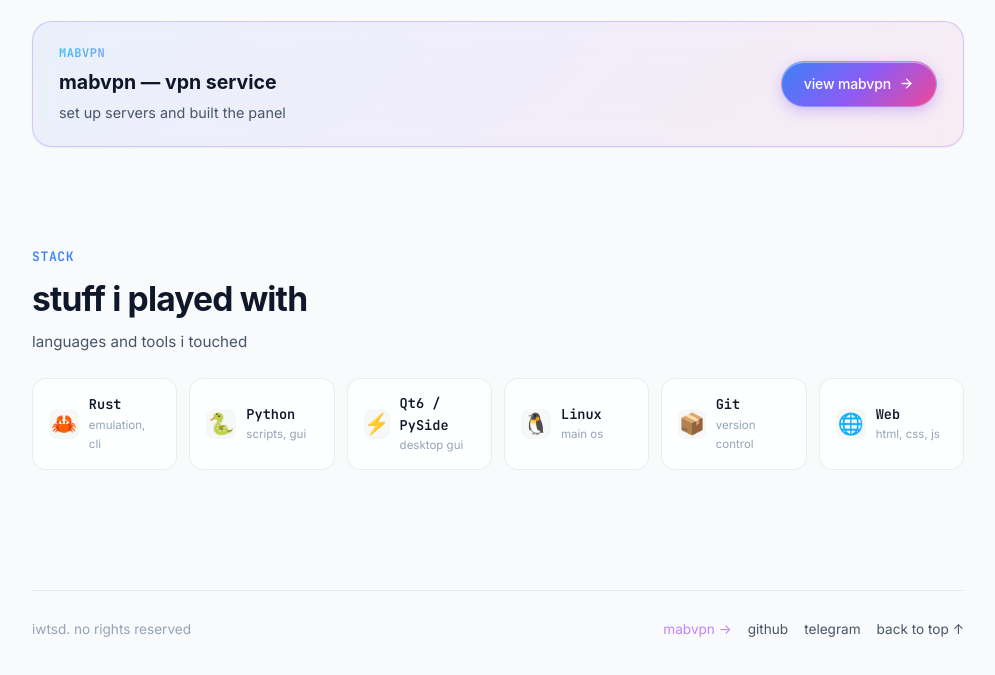
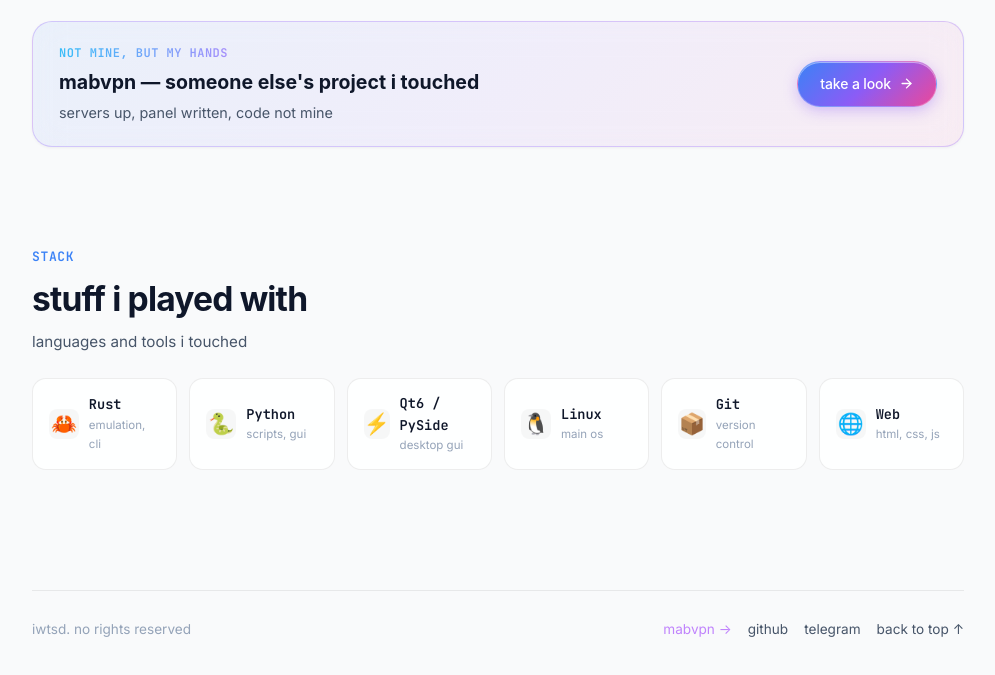
Before and after one commit to iwtsyddd/iwtsyddd.github.io, a plain HTML site: page index.html in a window 1280 px wide. Shown: the part 1365-2040 px from the top of the page, without its empty margins (142-1137 px from the left). Drawn offline with Linux system fonts and the light colour scheme; a web font is replaced by a local one.

Commit message:
rename contributions to mabvpn, rewrite banner text

```diff
--- a/index.html
+++ b/index.html
@@ -752,7 +752,7 @@
     }
 
     /* ============================================================
-       COLLAB CTA BANNER (Link to contributions.html)
+       COLLAB CTA BANNER (Link to mabvpn.html)
        ============================================================ */
     .collab-cta-card {
       margin-top: 24px;
@@ -1169,12 +1169,12 @@
         <!-- Collab / Not My Projects Banner (iOS Button Style) -->
         <div class="collab-cta-card">
           <div>
-            <span class="collab-eyebrow" data-key="collabEyebrow">mabvpn</span>
-            <h3 class="collab-title" data-key="collabTitle">mabvpn — vpn сервис</h3>
-            <p class="collab-desc" data-key="collabDesc">настраивал сервера и писал панель</p>
+            <span class="collab-eyebrow" data-key="collabEyebrow">не моё, но моими руками</span>
+            <h3 class="collab-title" data-key="collabTitle">mabvpn — чужой проект, где я копался</h3>
+            <p class="collab-desc" data-key="collabDesc">сервера поднял, панель написал, код не мой</p>
           </div>
-          <a href="contributions.html" class="collab-btn">
-            <span data-key="collabBtn">смотреть mabvpn</span>
+          <a href="mabvpn.html" class="collab-btn">
+            <span data-key="collabBtn">глянуть что вышло</span>
             <svg viewBox="0 0 24 24" fill="none" stroke="currentColor" stroke-width="2.2" stroke-linecap="round" stroke-linejoin="round">
               <line x1="5" y1="12" x2="19" y2="12"></line>
               <polyline points="12 5 19 12 12 19"></polyline>
@@ -1248,7 +1248,7 @@
         iwtsd. права не защищены
       </div>
       <div class="footer-links">
-        <a href="contributions.html" class="footer-link accent" data-key="footerCollabs">mabvpn →</a>
+        <a href="mabvpn.html" class="footer-link accent" data-key="footerCollabs">mabvpn →</a>
         <a href="https://github.com/iwtsyddd" class="footer-link" target="_blank" rel="noopener noreferrer">github</a>
         <a href="https://t.me/iwtsyddd" class="footer-link" target="_blank" rel="noopener noreferrer">telegram</a>
         <a href="#" class="footer-link" id="backToTop" data-key="backToTop">наверх ↑</a>
@@ -1281,10 +1281,10 @@
         statusAbandoned: "заброшен",
         statusClosed: "закрыт",
         statusSite: "сайт",
-        collabEyebrow: "mabvpn",
-        collabTitle: "mabvpn — vpn сервис",
-        collabDesc: "настраивал сервера и писал панель",
-        collabBtn: "смотреть mabvpn",
+        collabEyebrow: "не моё, но моими руками",
+        collabTitle: "mabvpn — чужой проект, где я копался",
+        collabDesc: "сервера поднял, панель написал, код не мой",
+        collabBtn: "глянуть что вышло",
         stackEyebrow: "стек",
         stackTitle: "с чем ковырялся",
         stackSubtitle: "языки и штуки, которые трогал",
@@ -1319,10 +1319,10 @@
         statusAbandoned: "abandoned",
         statusClosed: "closed",
         statusSite: "site",
-        collabEyebrow: "mabvpn",
-        collabTitle: "mabvpn — vpn service",
-        collabDesc: "set up servers and built the panel",
-        collabBtn: "view mabvpn",
+        collabEyebrow: "not mine, but my hands",
+        collabTitle: "mabvpn — someone else's project i touched",
+        collabDesc: "servers up, panel written, code not mine",
+        collabBtn: "take a look",
         stackEyebrow: "stack",
         stackTitle: "stuff i played with",
         stackSubtitle: "languages and tools i touched",
```
Also changed, not shown: mabvpn.html (renamed from contributions.html).
